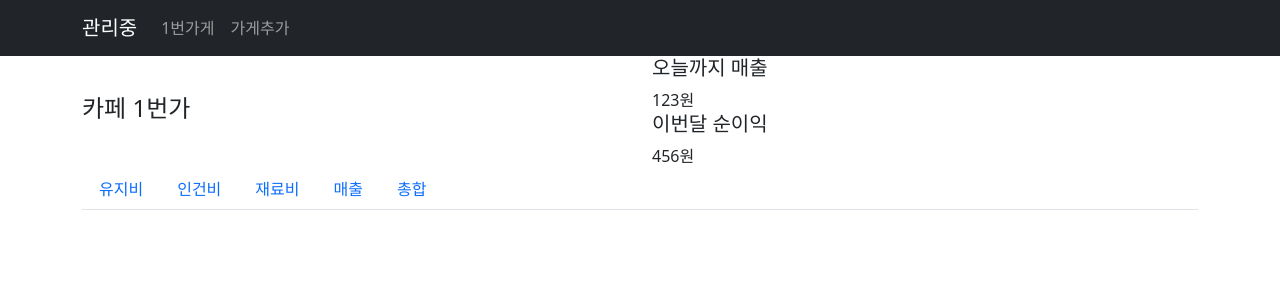
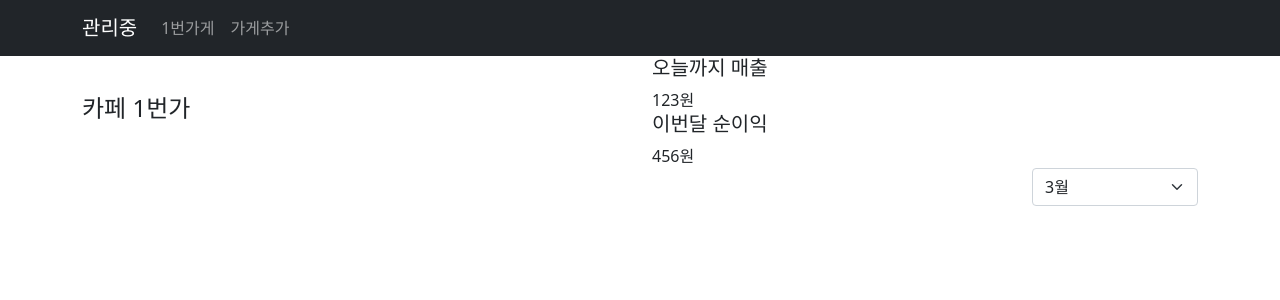
Before and after one commit to Yoon-Hae-Min/margincaculator-react, a React (Create React App) app: page / in a window 1280 px wide. Shown: the top 300 px of the page. Built offline with nearby package versions, Linux system fonts and the light colour scheme.

Commit message:
create month select button

```diff
--- a/src/App.js
+++ b/src/App.js
@@ -1,6 +1,9 @@
 import { Tab } from 'bootstrap';
-import React from 'react';
-import { Col, Row, Tabs } from 'react-bootstrap';
+import dayjs from 'dayjs';
+import React, { useEffect, useState } from 'react';
+import {
+  Col, Dropdown, DropdownButton, Form, Row, Tabs,
+} from 'react-bootstrap';
 import { useSelector } from 'react-redux';
 import AppLayOut from './components/AppLayOut';
 import LaborCost from './components/LaborCost';
@@ -8,10 +11,20 @@ import MaintenanceCost from './components/MaintenanceCost';
 import MaterialCost from './components/MaterialCost';
 import ResultCost from './components/ResultCost';
 import RevenueCost from './components/RevenueCost';
+import useInput from './Hooks/useInput';
 
 function App() {
+  const day = dayjs();
+  const [month, setMonth] = useState(day.month() + 1);// 0~11월
+  const [selectedData, setSelectedData] = useState(null);
   const data = useSelector((state) => state.store.data);
-  const selectedData = data.find((v) => v.month === 12);
+  useEffect(() => {
+    setSelectedData(data.find((v) => v.month === month));
+  }, [month, selectedData]);
+  const onChangeMonth = (event) => {
+    event.preventDefault();
+    setMonth(parseInt(event.target.value, 10));
+  };
   return (
     <AppLayOut>
       <Row>
@@ -34,7 +47,28 @@ function App() {
           </Row>
         </Col>
       </Row>
-      <Tabs defaultActiveKey="home" className="mb-3">
+      <Row>
+        <Col md={{ span: 2, offset: 10 }}>
+          <Form.Select onChange={onChangeMonth} value={month}>
+            <option value={1}>1월</option>
+            <option value={2}>2월</option>
+            <option value={3}>3월</option>
+            <option value={4}>4월</option>
+            <option value={5}>5월</option>
+            <option value={6}>6월</option>
+            <option value={7}>7월</option>
+            <option value={8}>8월</option>
+            <option value={9}>9월</option>
+            <option value={10}>10월</option>
+            <option value={11}>11월</option>
+            <option value={12}>12월</option>
+          </Form.Select>
+        </Col>
+      </Row>
+      <Row>
+        <Col>
+          {selectedData && (
+          <Tabs defaultActiveKey="maintenanceCost" className="mb-3">
             <Tab eventKey="maintenanceCost" title="유지비">
               <MaintenanceCost MaintenanceData={selectedData.Maintenance} />
             </Tab>
@@ -51,6 +85,10 @@ function App() {
               <ResultCost ResultData={selectedData.Result} />
             </Tab>
           </Tabs>
+          )}
+        </Col>
+      </Row>
+
     </AppLayOut>
   );
 }
--- a/src/slice/storeSlice.js
+++ b/src/slice/storeSlice.js
@@ -60,7 +60,7 @@ export const addRevenue = createAsyncThunk('POST/addRevenue', async (data, { rej
 const initialState = {
   loading: false,
   error: null,
-  selectedMonth: 12,
+  // selectedMonth: 12,
   storeName: '',
   year: 2022,
   yearProfit: 0,
@@ -136,6 +136,6 @@ export const storeSlice = createSlice({
 });
 
 // Action creators are generated for each case reducer function
-export const { increment, decrement, incrementByAmount } = storeSlice.actions;
+// export const { increment, decrement, incrementByAmount } = storeSlice.actions;
 
 export default storeSlice.reducer;
```
Lines whose indentation alone changed are shown as unchanged.
